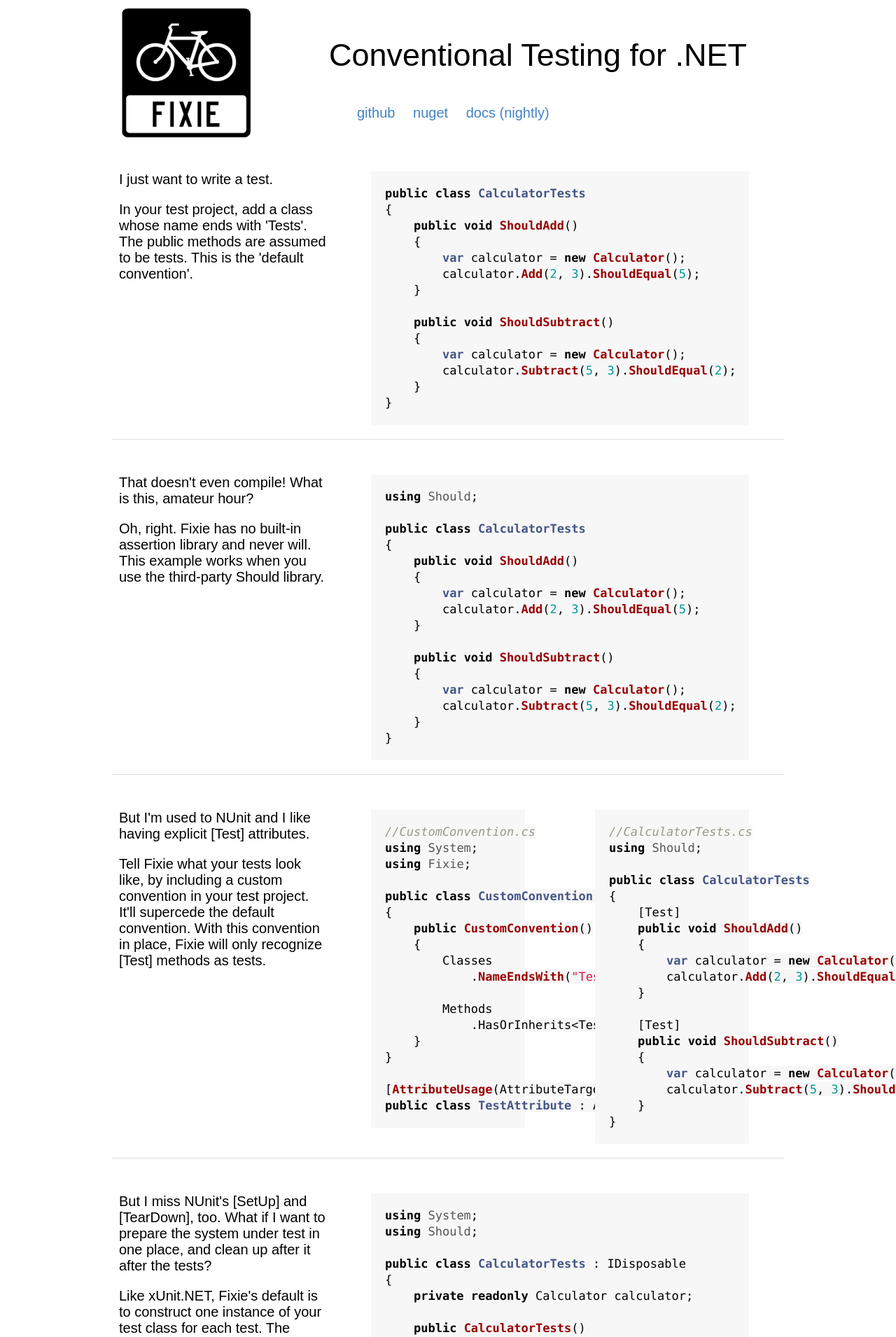
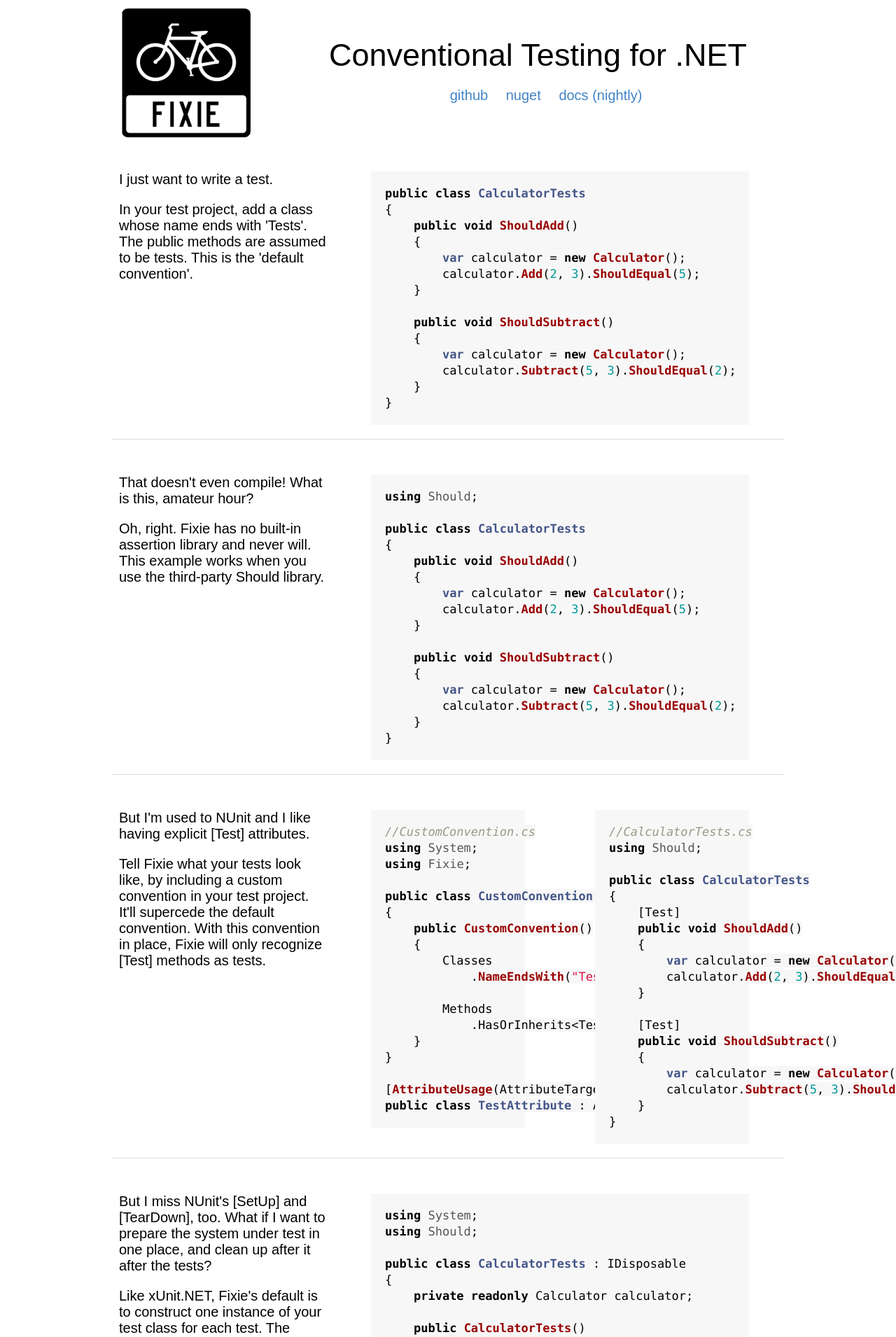
Before and after one commit to fixie/fixie.github.io, a Jekyll site: the page built from index.html, in a window 1280 px wide. Shown: the top 1910 px of the page at 70% size. Built offline with Jekyll 4.4.1, drawn with Linux system fonts in a browser that asks for light colours.

Commit message:
Update base.css

```diff
--- a/stylesheets/base.css
+++ b/stylesheets/base.css
@@ -9,6 +9,12 @@
 
 #title {
   font-size: 2.25em;
+  margin-bottom: 10px;
+}
+
+#navigation {
+  padding:0px;
+  text-align:center;
 }
 
 #navigation li {
```
